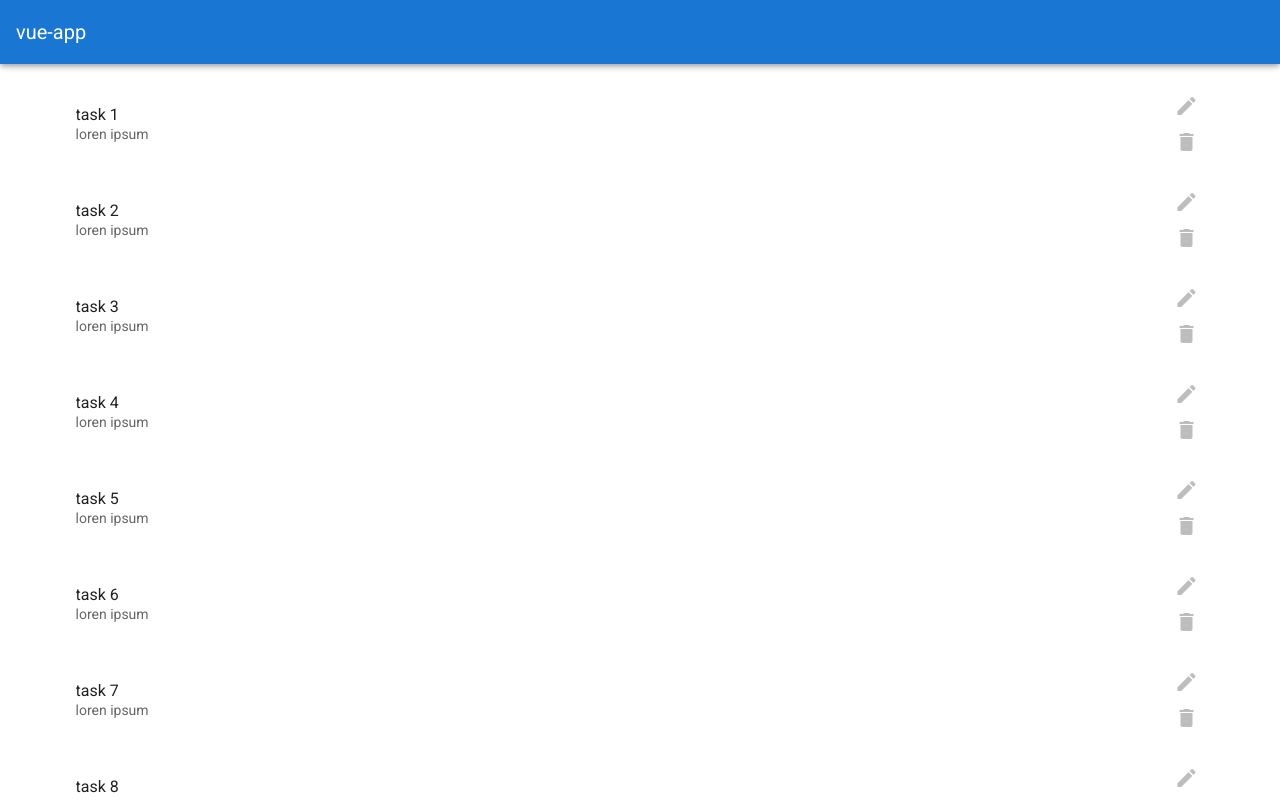
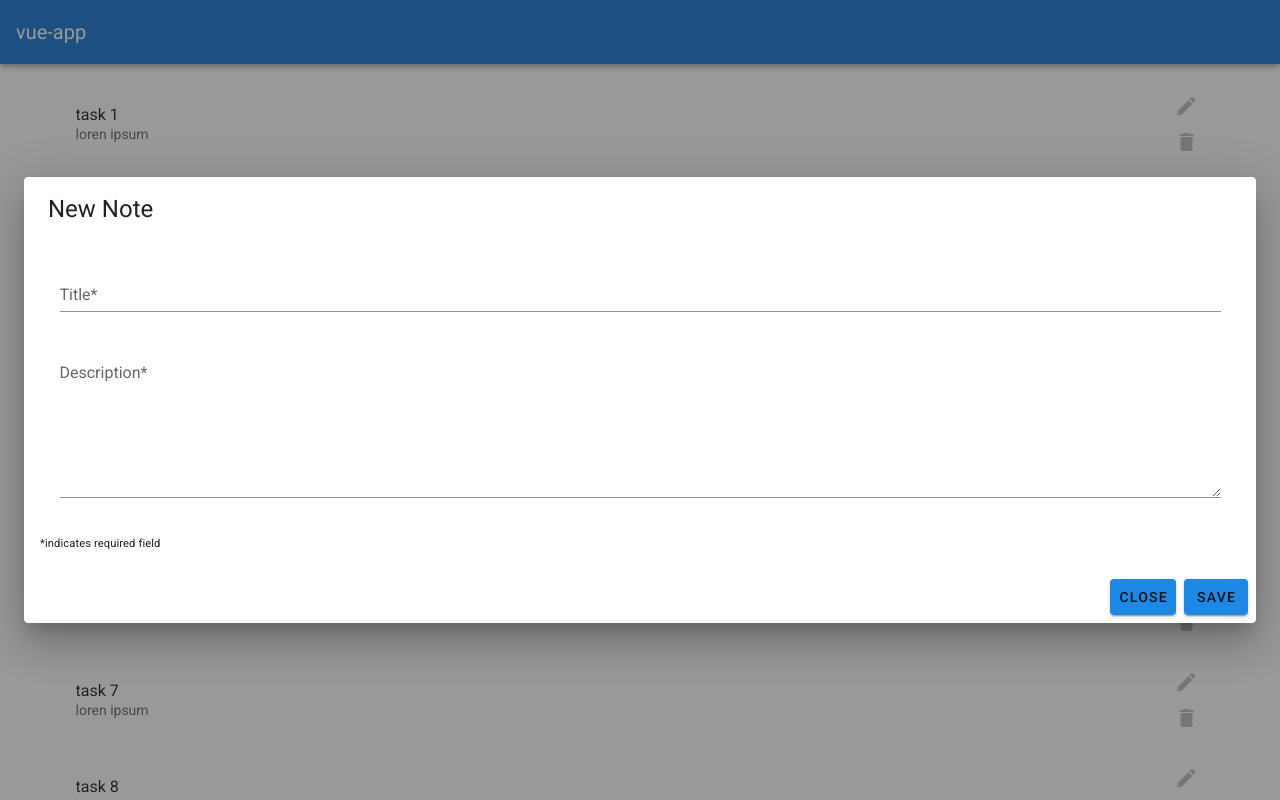
Before and after one commit to carlosrojaso/maestriajs-vue-app, a Vue app: page / in a window 1280 px wide. Both pictures are taken after a click on the button 1186 px from the left and 106 px from the top of the page. Shown: the top 800 px of the page. Built offline with nearby package versions, Linux system fonts and the light colour scheme.

Commit message:
adding form + validations

```diff
--- a/src/components/Footer.vue
+++ b/src/components/Footer.vue
@@ -17,7 +17,12 @@
 
 <script>
 export default {
-    name: 'Footer'
+    name: 'Footer',
+    methods: {
+      newNote() {
+        this.$root.$emit('NEW_NOTE',true);
+      }
+    }
 }
 </script>
 
--- a/src/components/Home.vue
+++ b/src/components/Home.vue
@@ -6,7 +6,7 @@
         <v-list-item-subtitle>{{note.description}}</v-list-item-subtitle>
       </v-list-item-content>
       <v-list-item-action>
-        <v-btn icon>
+        <v-btn @click="newNote()" icon>
           <v-icon color="grey lighten-1">mdi-pencil</v-icon>
         </v-btn>
         <v-btn icon>
@@ -14,6 +14,33 @@
         </v-btn>
       </v-list-item-action>
     </v-list-item>
+    <v-dialog v-model="dialog">
+        <v-card>
+        <v-card-title>
+            <span class="headline">New Note</span>
+        </v-card-title>
+        <v-form v-model="valid">
+          <v-card-text>
+              <v-container grid-list-md>
+              <v-layout wrap>
+                  <v-flex xs12 sm12 md12>
+                    <v-text-field v-model="newTitle" value="" label="Title*" :rules="nameRules" required></v-text-field>
+                  </v-flex>
+                  <v-flex xs12 sm12 md12>
+                    <v-textarea v-model="newContent" value="" :rules="descRules" label="Description*" required></v-textarea>
+                  </v-flex>
+              </v-layout>
+              </v-container>
+              <small>*indicates required field</small>
+          </v-card-text>
+          <v-card-actions>
+              <v-spacer></v-spacer>
+              <v-btn color="blue darken-1" @click="closeModal()">Close</v-btn>
+              <v-btn color="blue darken-1" @click="saveNote()">Save</v-btn>
+          </v-card-actions>
+        </v-form>
+        </v-card>
+    </v-dialog>
   </v-container>
 </template>
 
@@ -23,9 +50,30 @@ import {DummyData} from "../data/dummy-data";
 export default {
   name: 'Home',
   data: () => ({
-    notes: DummyData
+    notes: DummyData,
+    dialog: false,
+    newTitle: '',
+    newContent: '',
+    valid: false,
+    nameRules: [
+        v => !!v || 'Name is required',
+        v => v.length >= 4 || 'Name must be at least 4 characters',
+      ],
+    descRules: [
+        v => !!v || 'Description is required',
+        v => v.length >= 4 || 'Description must be at least 4 characters',
+      ],
   }),
   mounted() {
+    this.$root.$on('NEW_NOTE', (action) => {if (action) { this.newNote(); }});
+  },
+  methods: {
+    newNote () {
+      this.dialog = true;
+    },
+    closeModal () {
+      this.dialog = false;
+    },
   }
 }
 </script>
```
